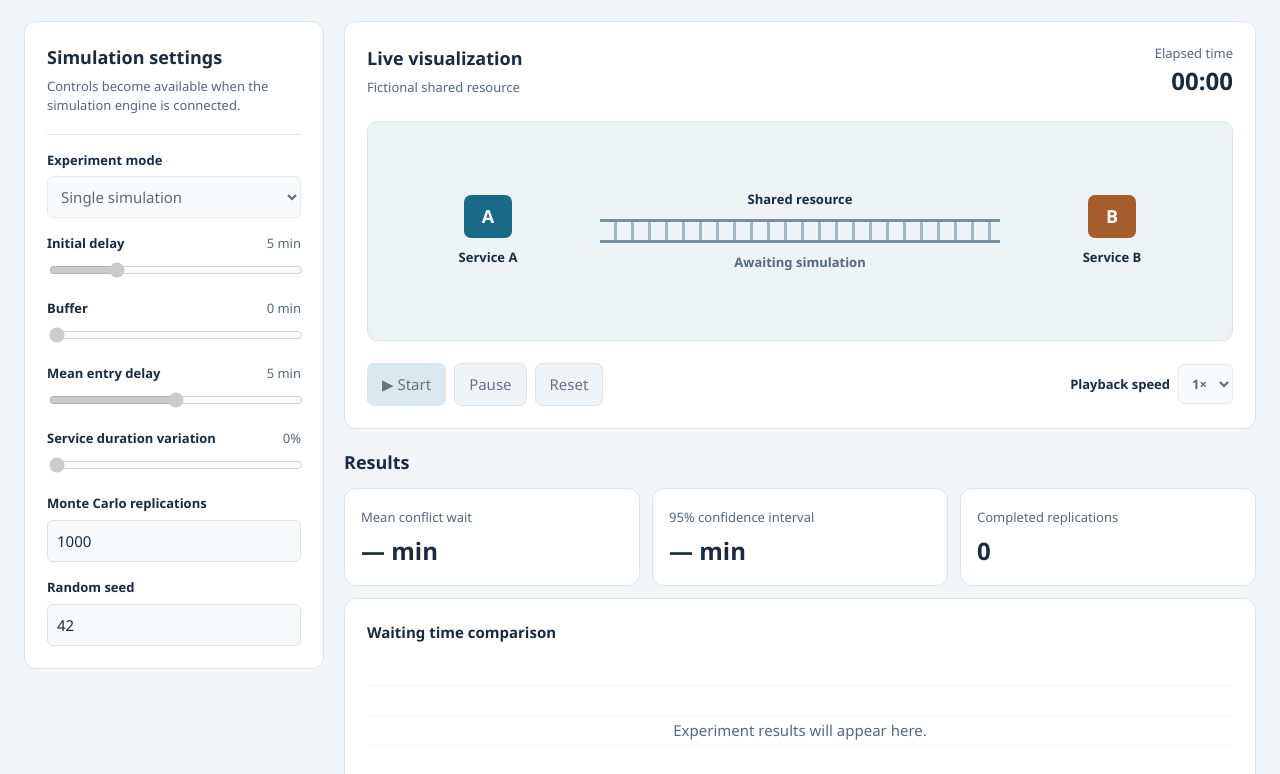
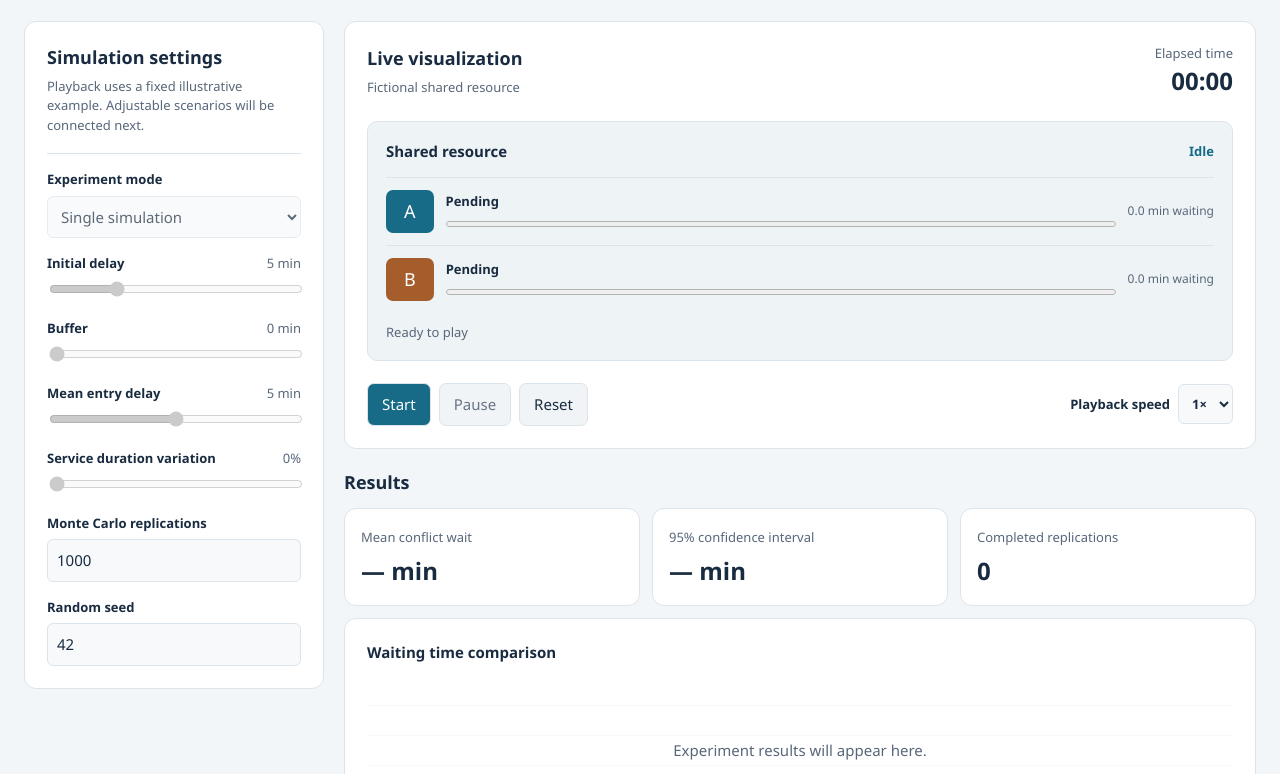
Before and after one commit to Naveeth235/single-track-rail-delay-simulation, a plain HTML site: page docs/index.html in a window 1280 px wide. Shown: the part 176-950 px from the top of the page. Drawn offline with Linux system fonts and the light colour scheme.

Commit message:
Animate fictional queue benchmark playback

```diff
--- /dev/null
+++ b/docs/animation.js
@@ -0,0 +1,72 @@
+/* Playback of the independent fictional queue example. */
+(function () {
+  "use strict";
+  const byId = id => document.getElementById(id);
+  const example = QueueBenchmark.simulate({ delay: 5 });
+  let elapsed = 0;
+  let frame = null;
+  let previous = null;
+
+  function render() {
+    const seconds = Math.floor(elapsed * 60);
+    byId("elapsed").textContent = String(Math.floor(seconds / 60)).padStart(2, "0") +
+      ":" + String(seconds % 60).padStart(2, "0");
+    let occupied = null;
+    for (const job of example.movements) {
+      let state = "Pending";
+      if (elapsed >= job.finish) {
+        state = "Complete";
+      } else if (elapsed >= job.start) {
+        state = "In service";
+        occupied = job.id;
+      } else if (elapsed >= job.ready) {
+        state = "Waiting";
+      }
+      byId("state-" + job.id).textContent = state;
+      byId("progress-" + job.id).value = Math.max(0, Math.min(1, (elapsed - job.start) / job.duration));
+      const wait = Math.max(0, Math.min(job.wait, elapsed - job.ready));
+      byId("wait-" + job.id).textContent = wait.toFixed(1) + " min waiting";
+    }
+    byId("resource-state").textContent = occupied ? "In use by " + occupied : "Idle";
+  }
+
+  function stop(message) {
+    if (frame !== null) cancelAnimationFrame(frame);
+    frame = null;
+    previous = null;
+    byId("start").disabled = false;
+    byId("pause").disabled = true;
+    byId("playback-state").textContent = message;
+  }
+
+  function tick(timestamp) {
+    if (previous !== null) {
+      elapsed = Math.min(example.endTime, elapsed + (timestamp - previous) / 1000 * 2 * Number(byId("speed").value));
+    }
+    previous = timestamp;
+    render();
+    if (elapsed >= example.endTime) {
+      stop("Complete");
+    } else {
+      frame = requestAnimationFrame(tick);
+    }
+  }
+
+  byId("start").addEventListener("click", () => {
+    if (frame !== null) return;
+    if (elapsed >= example.endTime) elapsed = 0;
+    previous = null;
+    render();
+    byId("start").disabled = true;
+    byId("pause").disabled = false;
+    byId("playback-state").textContent = "Playing";
+    frame = requestAnimationFrame(tick);
+  });
+  byId("pause").addEventListener("click", () => stop("Paused"));
+  byId("reset").addEventListener("click", () => {
+    stop("Ready to play");
+    elapsed = 0;
+    render();
+  });
+  render();
+})();
--- a/docs/index.html
+++ b/docs/index.html
@@ -11,12 +11,12 @@
   <main>
     <div class="intro">
       <div><h1>Explore delay propagation</h1><p>Investigate waiting and uncertainty using a fictional two-service benchmark.</p></div>
-      <span class="badge">Layout preview</span>
+      <span class="badge">Animation preview</span>
     </div>
     <div class="dashboard">
       <aside class="panel">
         <h2>Simulation settings</h2>
-        <p>Controls become available when the simulation engine is connected.</p>
+        <p>Playback uses a fixed illustrative example. Adjustable scenarios will be connected next.</p>
         <fieldset disabled>
           <label for="mode">Experiment mode</label>
           <select id="mode"><option>Single simulation</option><option>Monte Carlo experiment</option></select>
@@ -36,15 +36,24 @@
       </aside>
       <div class="content">
         <section class="panel">
-          <div class="heading"><div><h2>Live visualization</h2><p>Fictional shared resource</p></div><div class="clock"><small>Elapsed time</small><strong>00:00</strong></div></div>
-          <div class="scene" role="img" aria-label="Conceptual diagram of two fictional services and a shared resource">
-            <div class="service"><b class="marker">A</b>Service A</div>
-            <div class="resource">Shared resource<div class="track"></div><small>Awaiting simulation</small></div>
-            <div class="service"><b class="marker orange">B</b>Service B</div>
+          <div class="heading"><div><h2>Live visualization</h2><p>Fictional shared resource</p></div><div class="clock"><small>Elapsed time</small><strong id="elapsed">00:00</strong></div></div>
+          <div class="queue-view">
+            <div class="resource-heading"><h3>Shared resource</h3><span id="resource-state">Idle</span></div>
+            <div class="queue-lane">
+              <span class="marker">A</span>
+              <div class="lane-detail"><strong id="state-A">Pending</strong><progress id="progress-A" max="1" value="0" aria-label="Service A progress"></progress></div>
+              <span id="wait-A">0.0 min waiting</span>
+            </div>
+            <div class="queue-lane">
+              <span class="marker orange">B</span>
+              <div class="lane-detail"><strong id="state-B">Pending</strong><progress id="progress-B" max="1" value="0" aria-label="Service B progress"></progress></div>
+              <span id="wait-B">0.0 min waiting</span>
+            </div>
+            <p id="playback-state" role="status">Ready to play</p>
           </div>
           <div class="heading">
-            <div class="buttons"><button disabled>▶ Start</button><button disabled>Pause</button><button disabled>Reset</button></div>
-            <label class="speed">Playback speed <select disabled><option>1×</option><option>2×</option></select></label>
+            <div class="buttons"><button id="start">Start</button><button id="pause" disabled>Pause</button><button id="reset">Reset</button></div>
+            <label class="speed">Playback speed <select id="speed"><option value="1">1×</option><option value="2">2×</option><option value="4">4×</option></select></label>
           </div>
         </section>
         <section>
@@ -60,9 +69,10 @@
       </div>
     </div>
     <section class="panel guide">
-      <details open><summary>About / How to use</summary><p>This educational demonstration will illustrate discrete-event simulation, random input modelling and Monte Carlo estimation. Choose a scenario, adjust parameters and start the simulation once the engine is available. Compare the estimated mean with the analytical reference under its stated assumptions.</p></details>
+      <details open><summary>About / How to use</summary><p>Press Start to play the fixed fictional example. Watch each service progress through its pending, waiting, in-service and complete states. Pause freezes the clock, and Reset returns to the beginning. Adjustable scenarios and Monte Carlo results will be added in the next stages.</p></details>
     </section>
   </main>
   <script src="simulation.js"></script>
+  <script src="animation.js"></script>
 </body>
 </html>
--- a/docs/style.css
+++ b/docs/style.css
@@ -40,6 +40,17 @@ input[type=number], select { width: 100%; padding: 9px; border: 1px solid var(--
 button { padding: 9px 14px; border: 1px solid var(--line); border-radius: 7px; background: #f1f4f6; color: #677484; }
 button:first-child { background: #d9e9ee; }
 button:disabled, input:disabled, select:disabled { cursor: not-allowed; }
+.buttons button:not(:disabled) { cursor: pointer; color: var(--ink); }
+.buttons button#start:not(:disabled) { background: var(--accent); color: white; }
+.queue-view { margin: 22px 0; border: 1px solid var(--line); border-radius: 10px; background: #eef4f6; padding: 18px; }
+.resource-heading { display: flex; justify-content: space-between; align-items: center; gap: 12px; margin-bottom: 14px; }
+#resource-state { color: var(--accent); font-size: 13px; font-weight: 600; }
+.queue-lane { display: grid; grid-template-columns: auto minmax(0, 1fr) auto; align-items: center; gap: 12px; padding: 12px 0; border-top: 1px solid var(--line); }
+.lane-detail { display: grid; gap: 6px; font-size: 13px; }
+.queue-lane > span:last-child { font-size: 12px; color: var(--muted); font-variant-numeric: tabular-nums; }
+progress { width: 100%; height: 12px; accent-color: var(--accent); }
+#progress-B { accent-color: #a65d2c; }
+#playback-state { margin-top: 10px; }
 .speed { display: flex; align-items: center; gap: 8px; margin: 0; white-space: nowrap; }
 .speed select { width: auto; }
 .section-title { margin-bottom: 12px; }
```
